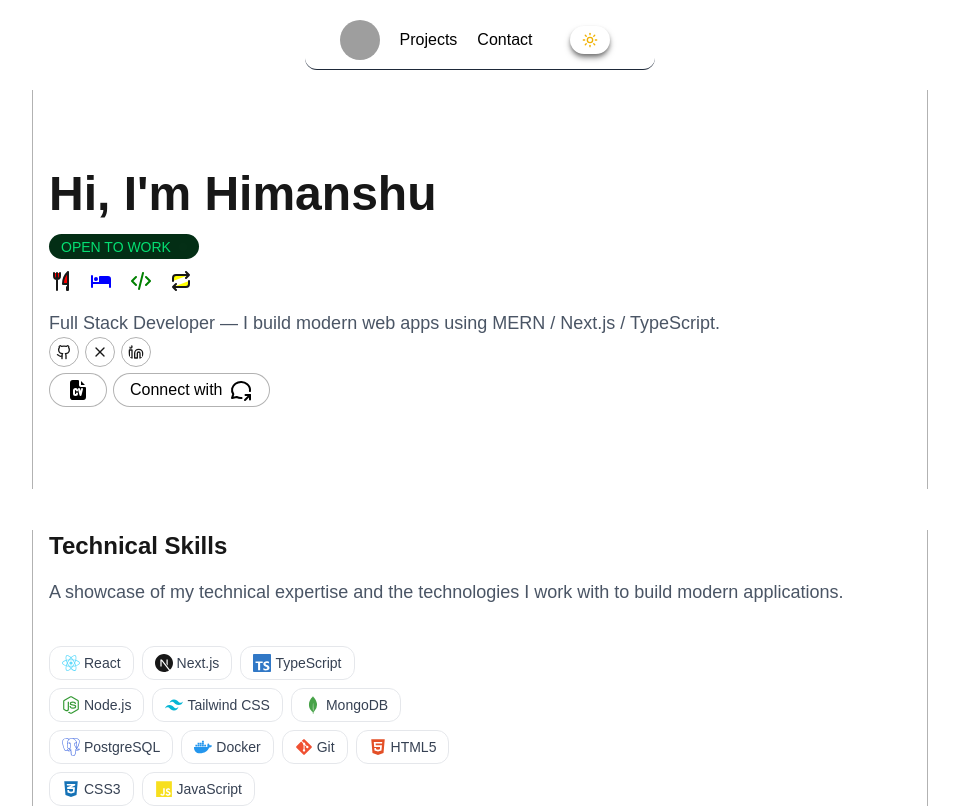
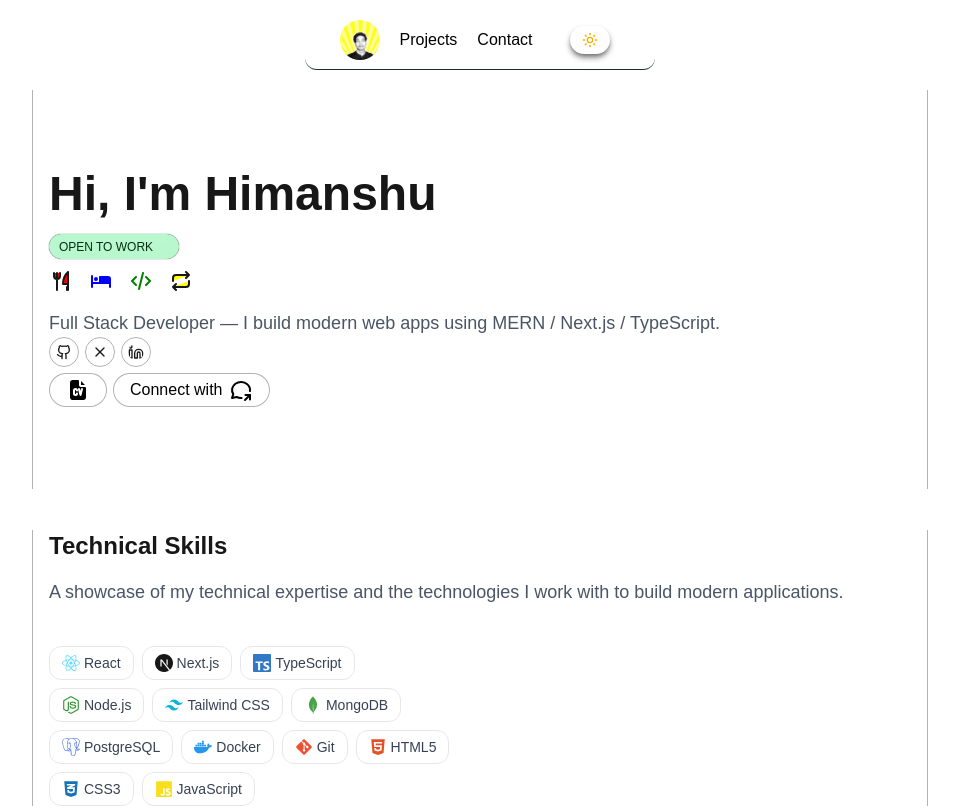
Before and after one commit to fit-edoc/simple-portfolio, a Next.js app in the folder client/: page / in a window 1280 px wide. Shown: the top 808 px of the page, without its empty margins (160-1119 px from the left). Built offline with nearby package versions, Linux system fonts and the light colour scheme; grey boxes are pictures that could not be loaded.

Commit message:
again tag

```diff
--- a/client/app/Components/ui/icons/Work.tsx
+++ b/client/app/Components/ui/icons/Work.tsx
@@ -5,9 +5,9 @@
 
 const Work = () => {
   return (
-    <div className='h-[25px] max-w-[150px] py-2.5   gap-2 flex justify-center items-center rounded-full bg-green-950'>
-      <p className='text-green-400 text-sm'>OPEN TO WORK</p>
-    <motion.p animate={{opacity:[0,1,0]}} whileHover={{x:[-4,0,4]}} transition={{duration:2,repeat:Infinity,repeatType:"mirror"}}>  <BsCircleFill className=' text-[8px] text-green-200'/></motion.p>
+    <div className='h-[25px] max-w-[130px] py-2.5   gap-2 flex justify-center items-center rounded-full bg-green-200 shadow-[0px_0px_1px_black] dark:bg-green-950'>
+      <p className='text-green-950 dark:text-green-400 text-[12px]'>OPEN TO WORK</p>
+    <motion.p animate={{opacity:[0,1,0]}} whileHover={{x:[-4,0,4]}} transition={{duration:2,repeat:Infinity,repeatType:"mirror"}}>  <BsCircleFill className=' text-[8px] text-green-600 dark:text-green-200'/></motion.p>
 
     </div>
   )
```
Also changed, not shown: client/public/profile.jpg (renamed from client/public/favicon.jpg).
